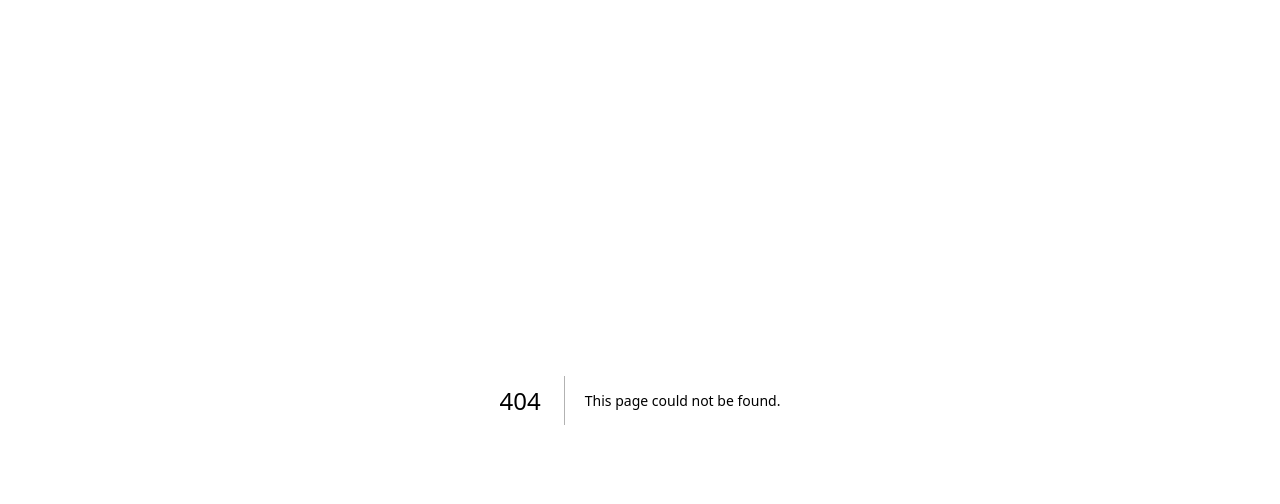
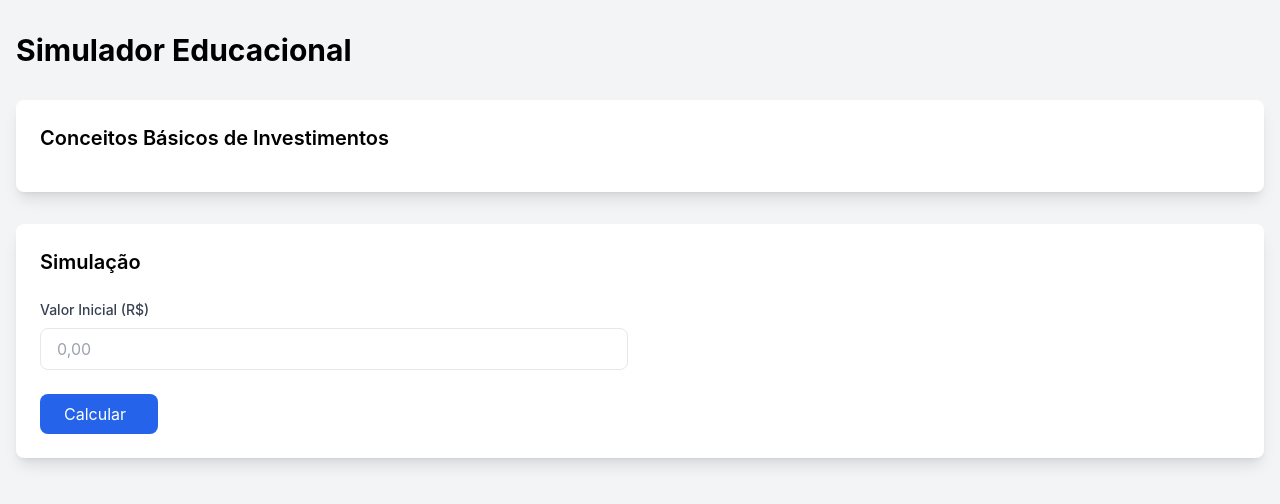
Before and after one commit to Lucasdoreac/luaraujo.com, a Next.js app: page /luaraujo.com/calculadoras/educacional in a window 1280 px wide. Before the commit this address had no page. Shown: the top 504 px of the page. Built offline with nearby package versions, Linux system fonts and the light colour scheme.

Commit message:
feat: add educational simulator page

```diff
--- /dev/null
+++ b/src/pages/calculadoras/educacional.tsx
@@ -0,0 +1,279 @@
+import React, { useState } from 'react';
+import Head from 'next/head';
+import {
+  Chart as ChartJS,
+  CategoryScale,
+  LinearScale,
+  PointElement,
+  LineElement,
+  BarElement,
+  Title,
+  Tooltip,
+  Legend,
+} from 'chart.js';
+import { Line, Bar } from 'react-chartjs-2';
+
+ChartJS.register(
+  CategoryScale,
+  LinearScale,
+  PointElement,
+  LineElement,
+  BarElement,
+  Title,
+  Tooltip,
+  Legend
+);
+
+type FormData = {
+  valorInicial: string;
+  aporteMensal: string;
+  tipoRendimento: 'fixa' | 'cdi';
+  taxaFixa: string;
+  taxaCDI: string;
+  percentualCDIComImposto: string;
+  percentualCDISemImposto: string;
+  prazo: string;
+  inflacao: string;
+  goalAmount: string;
+  goalYears: string;
+};
+
+type ResultData = {
+  valorFinal: number;
+  ganhoTotal: number;
+  inflacaoAcumulada: number;
+  valorFinalAjustado: number;
+  comparacoes: {
+    poupanca: { valorFinal: number; ganhoTotal: number };
+    cdb: { valorFinal: number; ganhoTotal: number };
+    lciLca: { valorFinal: number; ganhoTotal: number };
+  };
+};
+
+export default function SimuladorEducacional() {
+  const [showTips, setShowTips] = useState(false);
+  const [activeTab, setActiveTab] = useState('resultados');
+  const [formData, setFormData] = useState<FormData>({
+    valorInicial: '',
+    aporteMensal: '',
+    tipoRendimento: 'fixa',
+    taxaFixa: '',
+    taxaCDI: '',
+    percentualCDIComImposto: '',
+    percentualCDISemImposto: '',
+    prazo: '',
+    inflacao: '',
+    goalAmount: '',
+    goalYears: '',
+  });
+  const [results, setResults] = useState<ResultData | null>(null);
+
+  const calculateResults = () => {
+    const {
+      valorInicial,
+      aporteMensal,
+      tipoRendimento,
+      taxaFixa,
+      taxaCDI,
+      percentualCDIComImposto,
+      percentualCDISemImposto,
+      prazo,
+      inflacao,
+    } = formData;
+
+    // Convert string inputs to numbers
+    const initialValue = parseFloat(valorInicial);
+    const monthlyDeposit = parseFloat(aporteMensal);
+    const period = parseInt(prazo);
+    const inflationRate = parseFloat(inflacao) / 100;
+    let monthlyRate;
+
+    if (tipoRendimento === 'fixa') {
+      monthlyRate = parseFloat(taxaFixa) / 100;
+    } else {
+      const annualCDI = parseFloat(taxaCDI) / 100;
+      const cdiPercentage = parseFloat(percentualCDIComImposto) / 100;
+      monthlyRate = (annualCDI / 12) * cdiPercentage;
+    }
+
+    // Calculate final value with compound interest
+    let finalValue = initialValue;
+    for (let i = 0; i < period; i++) {
+      finalValue = finalValue * (1 + monthlyRate) + monthlyDeposit;
+    }
+
+    const totalGain = finalValue - initialValue - (monthlyDeposit * period);
+    const accumulatedInflation = Math.pow(1 + inflationRate, period / 12) - 1;
+    const adjustedFinalValue = finalValue / (1 + accumulatedInflation);
+
+    // Calculate comparison values
+    const savingsRate = 0.005; // 0.5% monthly
+    const cdbRate = (parseFloat(taxaCDI) / 12) * (parseFloat(percentualCDIComImposto) / 100);
+    const lciLcaRate = (parseFloat(taxaCDI) / 12) * (parseFloat(percentualCDISemImposto) / 100);
+
+    let savingsFinal = initialValue;
+    let cdbFinal = initialValue;
+    let lciLcaFinal = initialValue;
+
+    for (let i = 0; i < period; i++) {
+      savingsFinal = savingsFinal * (1 + savingsRate) + monthlyDeposit;
+      cdbFinal = cdbFinal * (1 + cdbRate) + monthlyDeposit;
+      lciLcaFinal = lciLcaFinal * (1 + lciLcaRate) + monthlyDeposit;
+    }
+
+    setResults({
+      valorFinal: finalValue,
+      ganhoTotal: totalGain,
+      inflacaoAcumulada: accumulatedInflation * 100,
+      valorFinalAjustado: adjustedFinalValue,
+      comparacoes: {
+        poupanca: {
+          valorFinal: savingsFinal,
+          ganhoTotal: savingsFinal - initialValue - (monthlyDeposit * period),
+        },
+        cdb: {
+          valorFinal: cdbFinal,
+          ganhoTotal: cdbFinal - initialValue - (monthlyDeposit * period),
+        },
+        lciLca: {
+          valorFinal: lciLcaFinal,
+          ganhoTotal: lciLcaFinal - initialValue - (monthlyDeposit * period),
+        },
+      },
+    });
+  };
+
+  const formatCurrency = (value: number) => {
+    return new Intl.NumberFormat('pt-BR', {
+      style: 'currency',
+      currency: 'BRL',
+    }).format(value);
+  };
+
+  return (
+    <>
+      <Head>
+        <title>Simulador Educacional - Calculadoras Financeiras</title>
+        <meta name="description" content="Desvende os mistérios da renda fixa e CDI, com juros compostos e inflação na prática." />
+      </Head>
+
+      <main className="min-h-screen bg-gray-100">
+        <div className="container mx-auto px-4 py-8">
+          <h1 className="text-3xl font-bold mb-8">
+            Simulador Educacional <i className="fas fa-chart-line text-blue-600"></i>
+          </h1>
+
+          {/* Educational Tips */}
+          <div className="bg-white rounded-lg shadow-lg p-6 mb-8">
+            <div className="flex justify-between items-center mb-4">
+              <h3 className="text-xl font-semibold">
+                Conceitos Básicos de Investimentos
+              </h3>
+              <button
+                onClick={() => setShowTips(!showTips)}
+                className="text-blue-600 hover:text-blue-700"
+              >
+                <i className={`fas fa-chevron-${showTips ? 'up' : 'down'}`}></i>
+              </button>
+            </div>
+
+            {showTips && (
+              <div className="space-y-4">
+                <div>
+                  <h4 className="font-semibold mb-2">Juros Compostos</h4>
+                  <p className="text-gray-600">
+                    São os juros que incidem não apenas sobre o capital inicial, mas também
+                    sobre os juros acumulados em períodos anteriores.
+                  </p>
+                </div>
+                <div>
+                  <h4 className="font-semibold mb-2">CDI</h4>
+                  <p className="text-gray-600">
+                    É uma taxa de referência no mercado financeiro brasileiro, muito
+                    utilizada para remunerar investimentos de renda fixa.
+                  </p>
+                </div>
+                {/* Add more educational content */}
+              </div>
+            )}
+          </div>
+
+          {/* Simulation Form */}
+          <div className="bg-white rounded-lg shadow-lg p-6 mb-8">
+            <h3 className="text-xl font-semibold mb-6">Simulação</h3>
+            <div className="grid grid-cols-1 md:grid-cols-2 gap-6">
+              <div>
+                <label className="block text-sm font-medium text-gray-700 mb-2">
+                  Valor Inicial (R$)
+                </label>
+                <input
+                  type="number"
+                  value={formData.valorInicial}
+                  onChange={(e) =>
+                    setFormData({ ...formData, valorInicial: e.target.value })
+                  }
+                  className="w-full px-4 py-2 border rounded-lg focus:ring-2 focus:ring-blue-500"
+                  placeholder="0,00"
+                />
+              </div>
+              {/* Add more form fields */}
+            </div>
+
+            <button
+              onClick={calculateResults}
+              className="mt-6 bg-blue-600 text-white px-6 py-2 rounded-lg hover:bg-blue-700 transition-colors"
+            >
+              Calcular <i className="fas fa-calculator ml-2"></i>
+            </button>
+          </div>
+
+          {/* Results Tabs */}
+          {results && (
+            <div className="bg-white rounded-lg shadow-lg p-6">
+              <div className="border-b border-gray-200 mb-6">
+                <nav className="flex space-x-4">
+                  <button
+                    onClick={() => setActiveTab('resultados')}
+                    className={`pb-4 font-medium ${
+                      activeTab === 'resultados'
+                        ? 'text-blue-600 border-b-2 border-blue-600'
+                        : 'text-gray-500 hover:text-gray-700'
+                    }`}
+                  >
+                    Resultados <i className="fas fa-chart-bar ml-2"></i>
+                  </button>
+                  {/* Add more tabs */}
+                </nav>
+              </div>
+
+              {activeTab === 'resultados' && (
+                <div>
+                  <div className="grid grid-cols-1 md:grid-cols-2 gap-6 mb-8">
+                    <div>
+                      <h4 className="font-semibold mb-4">Valores Finais</h4>
+                      <div className="space-y-2">
+                        <p>
+                          <strong>Valor Final:</strong>{' '}
+                          {formatCurrency(results.valorFinal)}
+                        </p>
+                        <p>
+                          <strong>Ganho Total:</strong>{' '}
+                          {formatCurrency(results.ganhoTotal)}
+                        </p>
+                        {/* Add more results */}
+                      </div>
+                    </div>
+                    {/* Add comparison results */}
+                  </div>
+
+                  {/* Add charts */}
+                </div>
+              )}
+              {/* Add more tab content */}
+            </div>
+          )}
+        </div>
+      </main>
+    </>
+  );
+}
```
